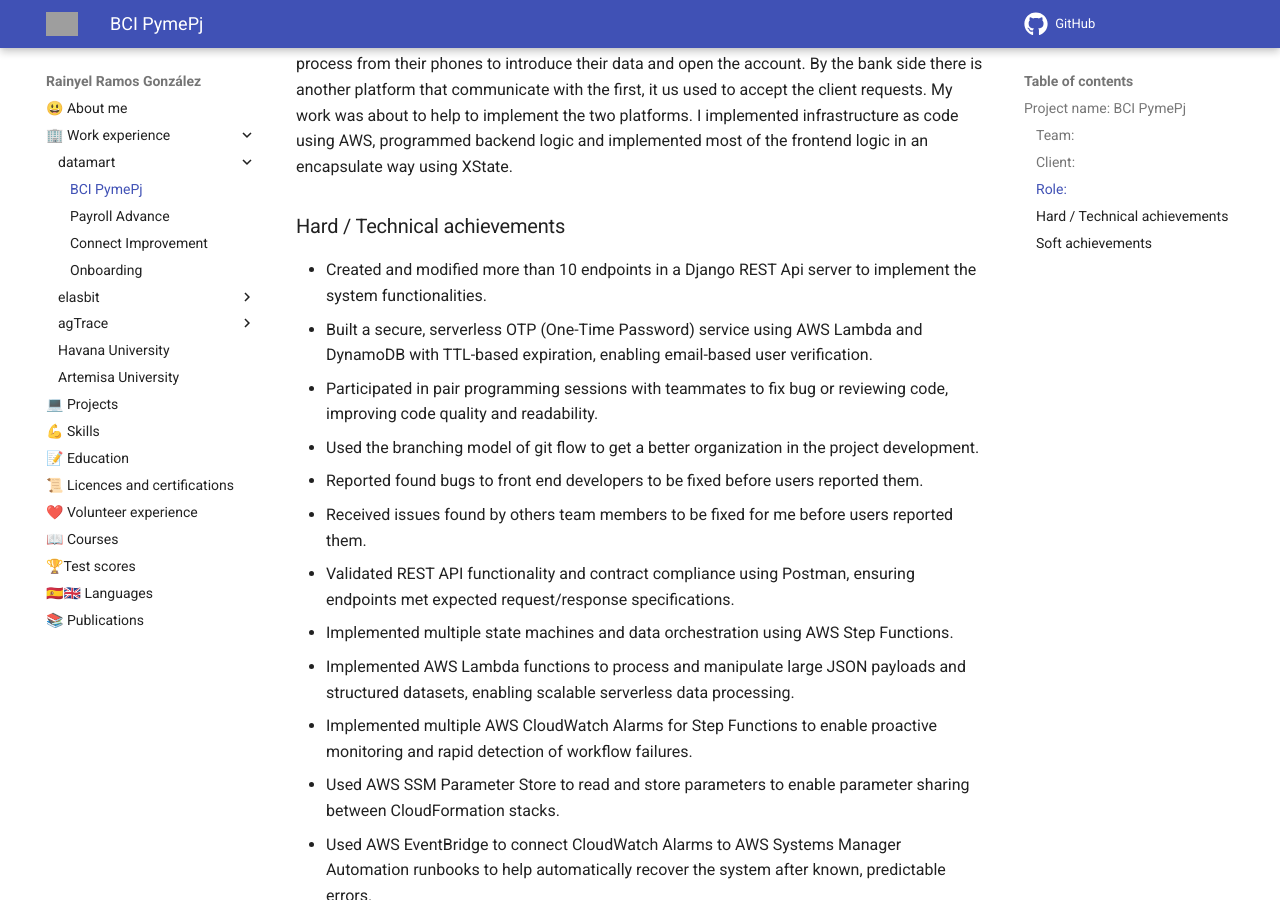
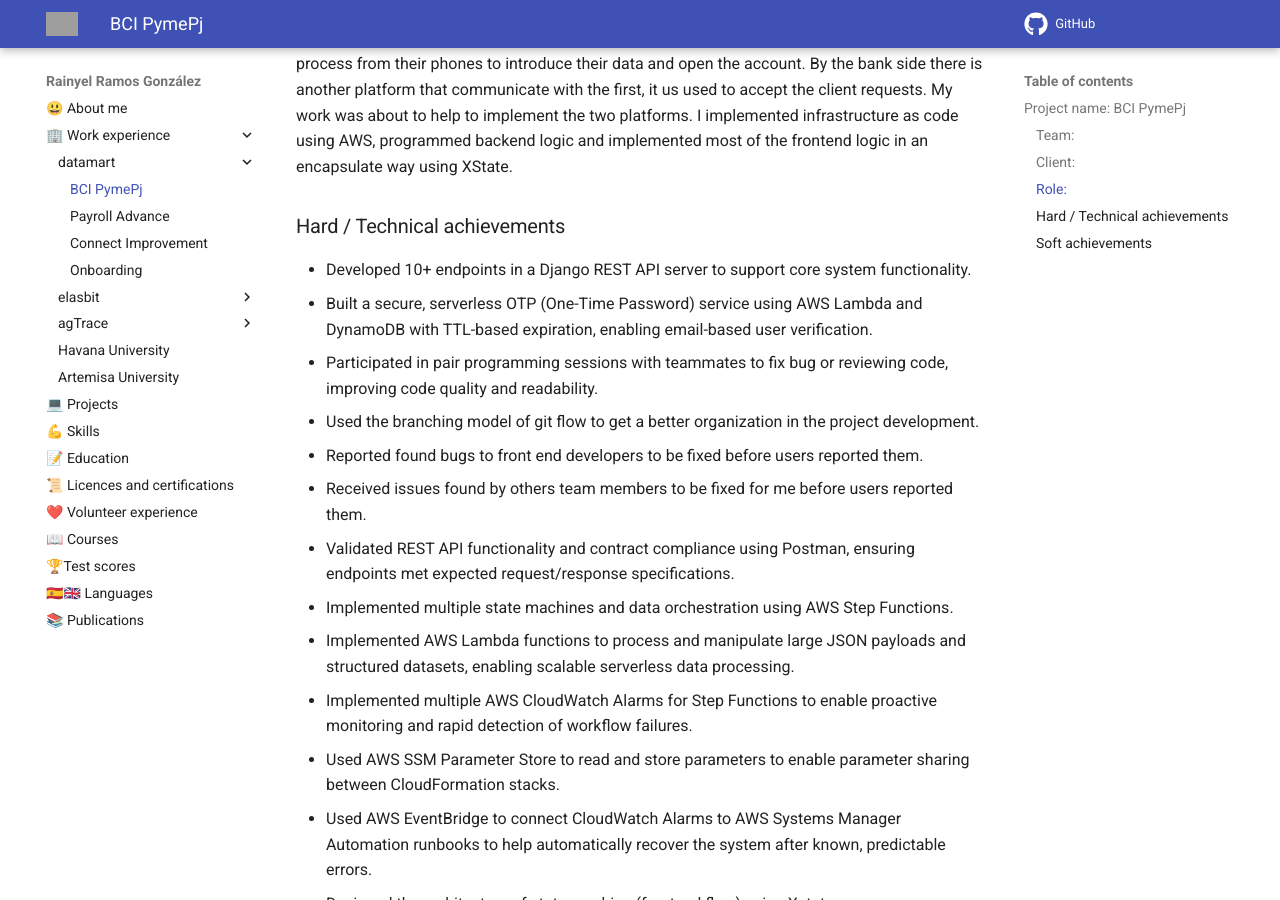
Before and after one commit to rayniel95/rayniel95.github.io, an MkDocs documentation site: the page built from docs/work_experience/datamart/bci_pyme_pj.md, in a window 1280 px wide and 900 px high, scrolled down 639 px. Built offline with MkDocs 1.6.1 and Material for MkDocs 9.7.7, drawn with Linux system fonts in a browser that asks for light colours; grey boxes are pictures that could not be loaded.

Commit message:
docs(datamart): refine Django REST API endpoints description in BCI PymePj work experience page

```diff
--- a/docs/work_experience/datamart/bci_pyme_pj.md
+++ b/docs/work_experience/datamart/bci_pyme_pj.md
@@ -22,7 +22,7 @@ This project is related to create a SaaS platform for chilean bank BCI. The basi
 <!-- small description about the client and its requirements or problems, how I solve it -->
 ### Hard / Technical achievements
 
-- Created and modified more than 10 endpoints in a Django REST Api server to implement the system functionalities.
+- Developed 10+ endpoints in a Django REST API server to support core system functionality.
 - Built a secure, serverless OTP (One-Time Password) service using AWS Lambda and DynamoDB with TTL-based expiration, enabling email-based user verification.
 - Participated in pair programming sessions with teammates to fix bug or reviewing code, improving code quality and readability.
 - Used the branching model of git flow to get a better organization in the project development.
```
